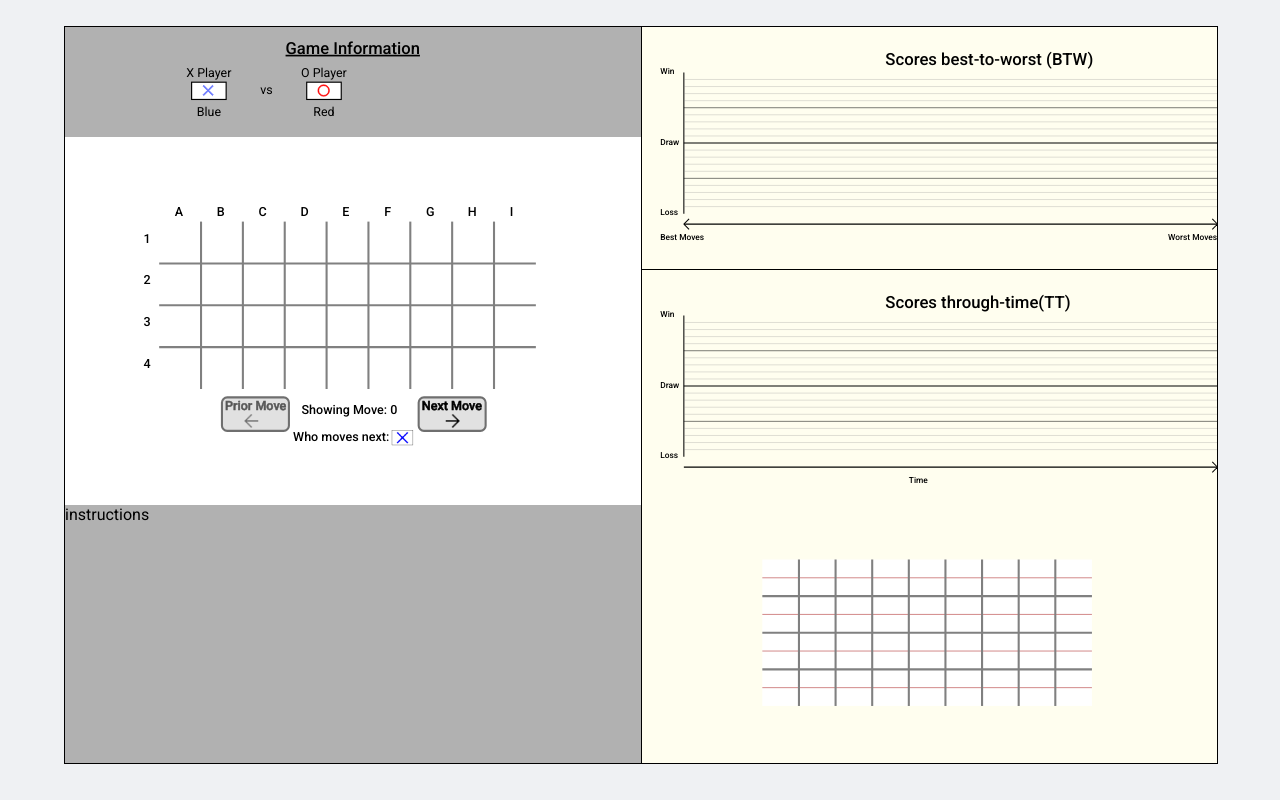
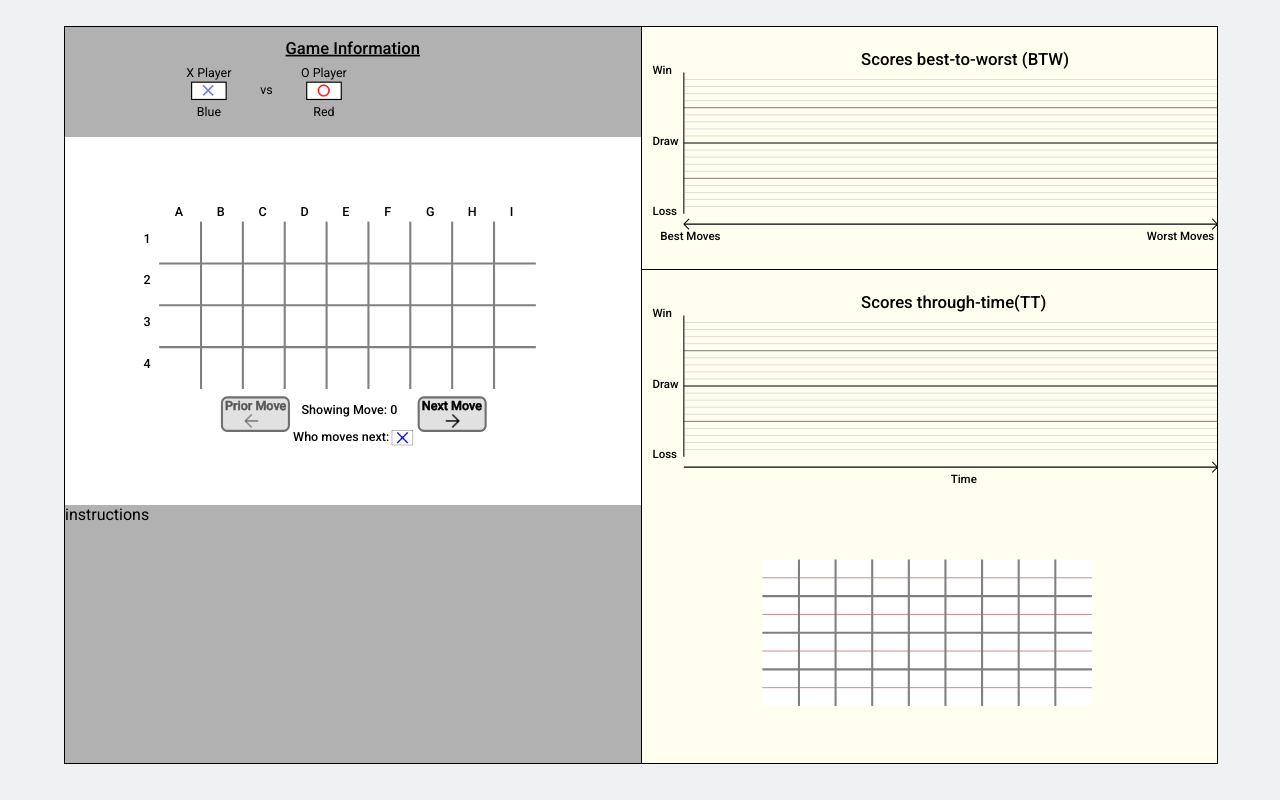
Before and after one commit to montaser85/mnk_task1, a Svelte app: page / in a window 1280 px wide. Built offline with nearby package versions, Linux system fonts and the light colour scheme.

Commit message:
btw stt label size changed

```diff
--- a/src/components/BestToWorst.svelte
+++ b/src/components/BestToWorst.svelte
@@ -11,56 +11,55 @@
     winner,
     max_move,
     btw_arrays,
-    btw_scores_arrays
+    btw_scores_arrays,
   } from "../store.js";
   //   console.log(btw_arrays);
   let move_num;
-  let chartBoxWidth=16;
-  let chartBoxHeight=6;
+  let chartBoxWidth = 16;
+  let chartBoxHeight = 6;
   //   let BTW_X1 = 230;
   //   let BTW_Y1 = 30;
-    let y_axis_x1=80;
-    let y_axis_x2=80;
-    let y_axis_y1=50;
-    let y_axis_y2=320;
-    let y_diff=(y_axis_y2-y_axis_y1)/20;
+  let y_axis_x1 = 80;
+  let y_axis_x2 = 80;
+  let y_axis_y1 = 50;
+  let y_axis_y2 = 320;
+  let y_diff = (y_axis_y2 - y_axis_y1) / 20;
 
-    let btw_x1=80;
-    let btw_x2=1100;
-    let btw_y1=340;
-    let btw_y2=340;
+  let btw_x1 = 80;
+  let btw_x2 = 1100;
+  let btw_y1 = 340;
+  let btw_y2 = 340;
 
-    let arrow1_x1=btw_x1;
-    let arrow1_x2=btw_x1+10;
-    let arrow1_y1=btw_y1;
-    let arrow1_y2=btw_y1-10;
+  let arrow1_x1 = btw_x1;
+  let arrow1_x2 = btw_x1 + 10;
+  let arrow1_y1 = btw_y1;
+  let arrow1_y2 = btw_y1 - 10;
 
-    let arrow2_x1=btw_x1;
-    let arrow2_x2=btw_x1+10;
-    let arrow2_y1=btw_y1;
-    let arrow2_y2=btw_y1+10;
+  let arrow2_x1 = btw_x1;
+  let arrow2_x2 = btw_x1 + 10;
+  let arrow2_y1 = btw_y1;
+  let arrow2_y2 = btw_y1 + 10;
 
-    let arrow3_x1=btw_x2;
-    let arrow3_x2=btw_x2-10;
-    let arrow3_y1=btw_y1;
-    let arrow3_y2=btw_y1+10;
+  let arrow3_x1 = btw_x2;
+  let arrow3_x2 = btw_x2 - 10;
+  let arrow3_y1 = btw_y1;
+  let arrow3_y2 = btw_y1 + 10;
 
-    let arrow4_x1=btw_x2;
-    let arrow4_x2=btw_x2-10;
-    let arrow4_y1=btw_y1;
-    let arrow4_y2=btw_y1-10;
-    let xScaleTicks=[];
+  let arrow4_x1 = btw_x2;
+  let arrow4_x2 = btw_x2 - 10;
+  let arrow4_y1 = btw_y1;
+  let arrow4_y2 = btw_y1 - 10;
+  let xScaleTicks = [];
   let xScaleNew;
-    xScaleNew=scaleLinear()
-			.domain([0,1]);
-    xScaleTicks=xScaleNew.ticks(21);
+  xScaleNew = scaleLinear().domain([0, 1]);
+  xScaleTicks = xScaleNew.ticks(21);
   //console.log(xScaleTicks);
   let xIndex;
-    let y_label_offsetX=45;
-    let y_label_offsetY=3;
-    let viewBoxWidth=1100;
-    let viewBoxHeight=390;
-    let array_taken=0;
+  let y_label_offsetX = 45;
+  let y_label_offsetY = 3;
+  let viewBoxWidth = 1100;
+  let viewBoxHeight = 390;
+  let array_taken = 0;
   let box_list = [
     "A1",
     "B1",
@@ -100,11 +99,11 @@
     "I4",
   ];
   let box_num;
-let btw_array_index=0;
-let i=0;
-let btw_arrays_taken=[];
-let btw_scores_arrays_taken=[];
-let boxArray=[];
+  let btw_array_index = 0;
+  let i = 0;
+  let btw_arrays_taken = [];
+  let btw_scores_arrays_taken = [];
+  let boxArray = [];
   let box_select;
   let box_value;
   let btw_index;
@@ -119,24 +118,22 @@ move_number.subscribe((data) => {
     move_num = data;
   });
 
-  $:{
-    if(move_num>0){
-        btw_arrays_taken=[];
-        let limit=Math.ceil(move_num/2)
-    for (i=0;i<limit;i++){
-            btw_arrays_taken.push(btw_arrays[i])
-            btw_scores_arrays_taken.push(btw_scores_arrays[i])
+  $: {
+    if (move_num > 0) {
+      btw_arrays_taken = [];
+      let limit = Math.ceil(move_num / 2);
+      for (i = 0; i < limit; i++) {
+        btw_arrays_taken.push(btw_arrays[i]);
+        btw_scores_arrays_taken.push(btw_scores_arrays[i]);
       }
     }
     // console.log(btw_scores_arrays_taken[0][k][0]);
   }
 
-
-
   box_select_store.subscribe((data) => {
     box_select = data;
-    if(box_select!=null){
-        box_select=box_list[box_select];
+    if (box_select != null) {
+      box_select = box_list[box_select];
     }
   });
   function box_update(box) {
@@ -146,46 +143,46 @@ function box_update(box) {
     box_select_store.set(null);
   }
 
-function xValueUpdate(box_index){
-    x_value=y_axis_x1 + (box_index * (y_axis_x1/3))
+  function xValueUpdate(box_index) {
+    x_value = y_axis_x1 + box_index * (y_axis_x1 / 3);
     return x_value;
   }
-function yValueUpdate(box_char,btw_index){
-    score_value=btw_scores_arrays_taken[btw_index][box_char][0];
+  function yValueUpdate(box_char, btw_index) {
+    score_value = btw_scores_arrays_taken[btw_index][box_char][0];
     // diff=y_axis_y2-y_axis_y1;
     // score_value=y_axis_y2-(diff*score_value);
-    score_value=PositionScaleNew(score_value);
+    score_value = PositionScaleNew(score_value);
     return score_value;
-
   }
 
-PositionScaleNew=scaleLinear()
-			.domain([1,-1])
-            .range([50,320]);
-
+  PositionScaleNew = scaleLinear().domain([1, -1]).range([50, 320]);
 </script>
 
 <!-- x={y_axis_x1 + (btw_array.indexOf(box) * chartBoxWidth)}
 y={y_axis_y1+(btw_array.indexOf(box) * chartBoxHeight)} -->
 <main>
   <div id="chart">
-        <svg id="svgCharts" width="100%" height="100%" viewBox="0 0 {viewBoxWidth} {viewBoxHeight}"
+    <svg
+      id="svgCharts"
+      width="100%"
+      height="100%"
+      viewBox="0 0 {viewBoxWidth} {viewBoxHeight}"
     >
       <g class="btwBoxes">
-            {#if move_num>0}
-                {#each btw_arrays_taken as btw_array,index}
+        {#if move_num > 0}
+          {#each btw_arrays_taken as btw_array, index}
             {#each btw_array as box}
               <rect
                 class="ChartBox {box_select == box
                   ? 'this-box-selected'
                   : 'this-box-not-selected'}"
                 x={xValueUpdate(btw_array.indexOf(box))}
-                            y={yValueUpdate(box,index)}
+                y={yValueUpdate(box, index)}
                 width={chartBoxWidth}
                 height={chartBoxHeight}
                 on:mouseenter={() => {
                   // {console.log(box_select)}
-                                box_num=box_list.indexOf(box)
+                  box_num = box_list.indexOf(box);
                   box_update(box_num);
                 }}
                 on:mouseleave={() => {
@@ -198,26 +195,98 @@ y={y_axis_y1+(btw_array.indexOf(box) * chartBoxHeight)} -->
       </g>
       <!-- Drawing the axis lines-->
       <g id="ChartView">
-                <text class="ChartHeading" x={((btw_x2-btw_x1)/2)-y_label_offsetX} y={y_axis_y1-(5*y_label_offsetY)}>Scores best-to-worst (BTW)</text>
-                <line class="axis" x1={y_axis_x1} y1={y_axis_y1} x2={y_axis_x2} y2={y_axis_y2}/>
-                <line class="axis" x1={btw_x1} y1={btw_y1} x2={btw_x2} y2={btw_y2}/>
-                <line class="axis" x1={arrow1_x1} y1={arrow1_y1} x2={arrow1_x2} y2={arrow1_y2}/>
-                <line class="axis" x1={arrow2_x1} y1={arrow2_y1} x2={arrow2_x2} y2={arrow2_y2}/>
-                <line class="axis" x1={arrow3_x1} y1={arrow3_y1} x2={arrow3_x2} y2={arrow3_y2}/>
-                <line class="axis" x1={arrow4_x1} y1={arrow4_y1} x2={arrow4_x2} y2={arrow4_y2}/>
-                <text class="y_labels" x={y_axis_x1-y_label_offsetX} y={y_axis_y1+y_label_offsetY}>Win</text>
-                <text class="y_labels" x={y_axis_x1-y_label_offsetX} y={y_axis_y1+y_label_offsetY+(y_diff*10)}>Draw</text>
-                <text class="y_labels" x={y_axis_x1-y_label_offsetX} y={y_axis_y1+y_label_offsetY+(y_diff*20)}>Loss</text>
-                <text class="y_labels" x={btw_x1-y_label_offsetX} y={btw_y1+(10*y_label_offsetY)}>Best Moves</text>
-                <text class="y_labels" x={btw_x2-(2.1*y_label_offsetX)} y={btw_y2+(10*y_label_offsetY)}>Worst Moves</text>
+        <text
+          class="ChartHeading"
+          x={((btw_x2 - btw_x1) / 2.2) - y_label_offsetX}
+          y={y_axis_y1 - 5 * y_label_offsetY}>Scores best-to-worst (BTW)</text
+        >
+        <line
+          class="axis"
+          x1={y_axis_x1}
+          y1={y_axis_y1}
+          x2={y_axis_x2}
+          y2={y_axis_y2}
+        />
+        <line class="axis" x1={btw_x1} y1={btw_y1} x2={btw_x2} y2={btw_y2} />
+        <line
+          class="axis"
+          x1={arrow1_x1}
+          y1={arrow1_y1}
+          x2={arrow1_x2}
+          y2={arrow1_y2}
+        />
+        <line
+          class="axis"
+          x1={arrow2_x1}
+          y1={arrow2_y1}
+          x2={arrow2_x2}
+          y2={arrow2_y2}
+        />
+        <line
+          class="axis"
+          x1={arrow3_x1}
+          y1={arrow3_y1}
+          x2={arrow3_x2}
+          y2={arrow3_y2}
+        />
+        <line
+          class="axis"
+          x1={arrow4_x1}
+          y1={arrow4_y1}
+          x2={arrow4_x2}
+          y2={arrow4_y2}
+        />
+        <text
+          class="y_labels"
+          x={y_axis_x1 - y_label_offsetX-15}
+          y={y_axis_y1 + y_label_offsetY}>Win</text
+        >
+        <text
+          class="y_labels"
+          x={y_axis_x1 - y_label_offsetX-15}
+          y={y_axis_y1 + y_label_offsetY + y_diff * 10}>Draw</text
+        >
+        <text
+          class="y_labels"
+          x={y_axis_x1 - y_label_offsetX-15}
+          y={y_axis_y1 + y_label_offsetY + y_diff * 20}>Loss</text
+        >
+        <text
+          class="y_labels"
+          x={btw_x1 - y_label_offsetX}
+          y={btw_y1 + 10 * y_label_offsetY}>Best Moves</text
+        >
+        <text
+          class="y_labels"
+          x={btw_x2 - 3 * y_label_offsetX}
+          y={btw_y2 + 10 * y_label_offsetY}>Worst Moves</text
+        >
         {#each xScaleTicks as tk}
-                    {xIndex=xScaleTicks.indexOf(tk)}
-                    {#if xIndex%5!=0}
-                        <line class="ThinLine" x1={btw_x1} y1={y_axis_y1+(xIndex*y_diff)} x2={btw_x2} y2={y_axis_y1+(xIndex*y_diff)}/>
-                    {:else if xIndex==10}
-                        <line class="axis" x1={btw_x1} y1={y_axis_y1+(xIndex*y_diff)} x2={btw_x2} y2={y_axis_y1+(xIndex*y_diff)}/>
-                    {:else if xIndex==5||xIndex==15}
-                        <line class="ThinAxis" x1={btw_x1} y1={y_axis_y1+(xIndex*y_diff)} x2={btw_x2} y2={y_axis_y1+(xIndex*y_diff)}/>
+          {(xIndex = xScaleTicks.indexOf(tk))}
+          {#if xIndex % 5 != 0}
+            <line
+              class="ThinLine"
+              x1={btw_x1}
+              y1={y_axis_y1 + xIndex * y_diff}
+              x2={btw_x2}
+              y2={y_axis_y1 + xIndex * y_diff}
+            />
+          {:else if xIndex == 10}
+            <line
+              class="axis"
+              x1={btw_x1}
+              y1={y_axis_y1 + xIndex * y_diff}
+              x2={btw_x2}
+              y2={y_axis_y1 + xIndex * y_diff}
+            />
+          {:else if xIndex == 5 || xIndex == 15}
+            <line
+              class="ThinAxis"
+              x1={btw_x1}
+              y1={y_axis_y1 + xIndex * y_diff}
+              x2={btw_x2}
+              y2={y_axis_y1 + xIndex * y_diff}
+            />
           {/if}
         {/each}
       </g>
@@ -226,38 +295,38 @@ y={y_axis_y1+(btw_array.indexOf(box) * chartBoxHeight)} -->
 </main>
 
 <style>
-    #chart{
+  #chart {
     display: flex;
     width: 100%;
     height: 100%;
     overflow: hidden;
-
   }
-    #svgCharts{
+  #svgCharts {
     display: flex;
     overflow: hidden;
   }
-    #ChartView{
+  #ChartView {
     display: flex;
     width: 100%;
     height: 100%;
   }
-    .axis{
+  .axis {
     stroke: black;
     stroke-width: 2;
   }
-    .ThinAxis{
+  .ThinAxis {
     stroke: black;
     stroke-width: 1;
   }
-    .ThinLine{
+  .ThinLine {
     stroke: gray;
     stroke-width: 0.5;
   }
-    .y_labels{
+  .y_labels {
     font-weight: 500;
+    font-size: 22px;
   }
-    .ChartHeading{
+  .ChartHeading {
     font-weight: 500;
     font-size: 2em;
   }
@@ -265,12 +334,10 @@ y={y_axis_y1+(btw_array.indexOf(box) * chartBoxHeight)} -->
     fill: blue;
     stroke: black;
     stroke-width: 1;
-
   }
   .ChartBox.this-box-selected {
     fill: yellow;
     stroke: black;
     stroke-width: 1;
-
   }
 </style>
--- a/src/components/ScoresThroughTime.svelte
+++ b/src/components/ScoresThroughTime.svelte
@@ -149,6 +149,10 @@
     return score_value;
   }
 
+  function chartLabel(index){
+    return ((index*2)+1);
+  }
+
   PositionScaleNew = scaleLinear().domain([1, -1]).range([50, 320]);
 </script>
 
@@ -223,6 +227,11 @@
                 {/if}
               {/each}
             {/if}
+            <text
+              class="y_labels"
+              x={y_axis_x1+20+(index*sttChartBoxWidth*2)}
+              y={y_axis_y2+15}>{chartLabel(index)}</text
+            >
           {/each}
         {/if}
       </g>
@@ -230,7 +239,7 @@
       <g id="ChartView">
         <text
           class="ChartHeading"
-          x={(btw_x2 - btw_x1) / 2 - y_label_offsetX}
+          x={(btw_x2 - btw_x1) / 2.2 - y_label_offsetX}
           y={y_axis_y1 - 5 * y_label_offsetY}>Scores through-time(TT)</text
         >
         <line
@@ -241,8 +250,6 @@
           y2={y_axis_y2}
         />
         <line class="axis" x1={btw_x1} y1={btw_y1} x2={btw_x2} y2={btw_y2} />
-        <!-- <line class="axis" x1={arrow1_x1} y1={arrow1_y1} x2={arrow1_x2} y2={arrow1_y2}/>
-                <line class="axis" x1={arrow2_x1} y1={arrow2_y1} x2={arrow2_x2} y2={arrow2_y2}/> -->
         <line
           class="axis"
           x1={arrow3_x1}
@@ -259,22 +266,22 @@
         />
         <text
           class="y_labels"
-          x={y_axis_x1 - y_label_offsetX}
+          x={y_axis_x1 - y_label_offsetX-15}
           y={y_axis_y1 + y_label_offsetY}>Win</text
         >
         <text
           class="y_labels"
-          x={y_axis_x1 - y_label_offsetX}
+          x={y_axis_x1 - y_label_offsetX-15}
           y={y_axis_y1 + y_label_offsetY + y_diff * 10}>Draw</text
         >
         <text
           class="y_labels"
-          x={y_axis_x1 - y_label_offsetX}
+          x={y_axis_x1 - y_label_offsetX-15}
           y={y_axis_y1 + y_label_offsetY + y_diff * 20}>Loss</text
         >
         <text
           class="y_labels"
-          x={(btw_x2 - btw_x1) / 2}
+          x={btw_x1+(btw_x2 - btw_x1) / 2}
           y={btw_y2 + 10 * y_label_offsetY}>Time</text
         >
         {#each xScaleTicks as tk}
@@ -340,6 +347,7 @@
   }
   .y_labels {
     font-weight: 500;
+    font-size: 22px;
   }
   .ChartHeading {
     font-weight: 500;
```
Lines whose indentation alone changed are shown as unchanged.
